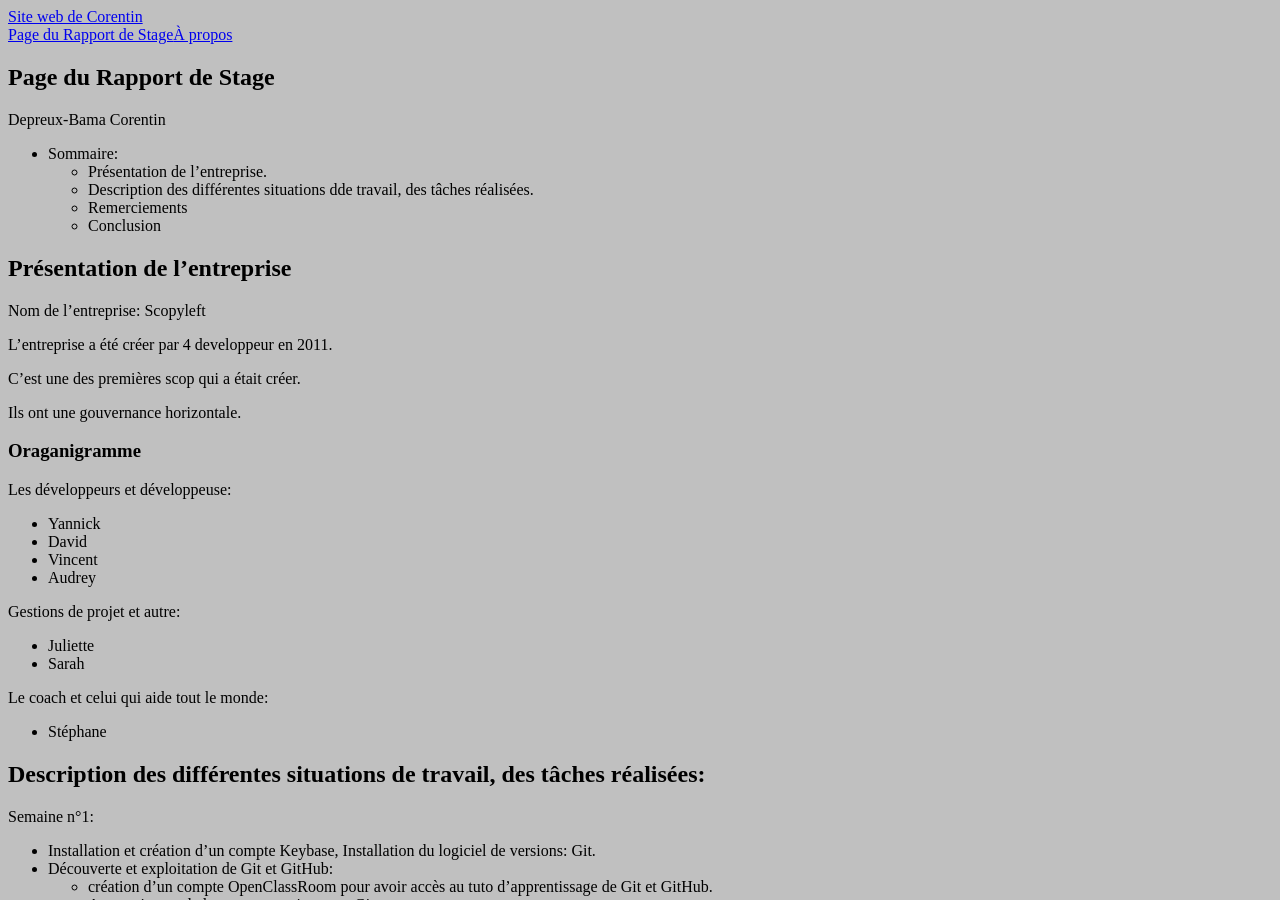
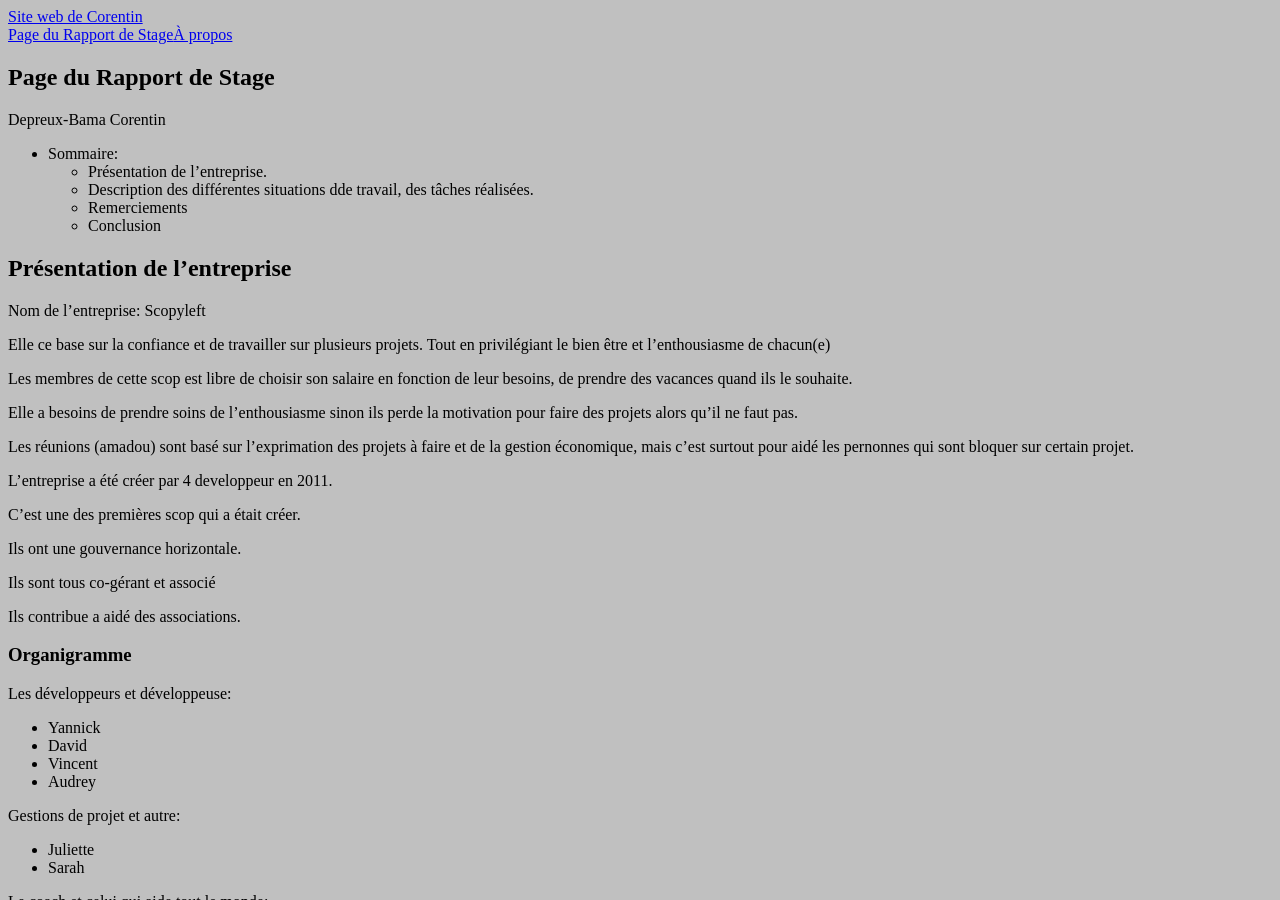
Before and after one commit to Corentin69008/Corentin69008.github.io, a Jekyll site: the page built from Rappport de stage.md, in a window 1280 px wide and 900 px high. Built offline with Jekyll 4.4.1, drawn with Linux system fonts in a browser that asks for light colours.

Commit message:
modi rapport stage

```diff
--- a/Rappport de stage.md
+++ b/Rappport de stage.md
@@ -17,13 +17,27 @@ Depreux-Bama Corentin
 
 Nom de l'entreprise: Scopyleft
 
+Elle ce base sur la confiance et de travailler sur plusieurs projets.
+Tout en privilégiant le bien être et l'enthousiasme de chacun(e)
+
+Les membres de cette scop est libre de choisir son salaire en fonction de leur besoins, de prendre des vacances quand ils le souhaite.
+
+Elle a besoins de prendre soins de l'enthousiasme sinon ils perde la motivation pour faire des projets alors qu'il ne faut pas.
+
+Les réunions (amadou) sont basé sur l'exprimation des projets à faire et de la gestion économique,
+mais c'est surtout pour aidé les pernonnes qui sont bloquer sur certain projet.
+
 L'entreprise a été créer par 4 developpeur en 2011.
 
 C'est une des premières scop qui a était créer.
 
 Ils ont une gouvernance horizontale.
 
-### Oraganigramme
+Ils sont tous co-gérant et associé
+
+Ils contribue a aidé des associations.
+
+### Organigramme
 
 Les développeurs et développeuse:
 
```
